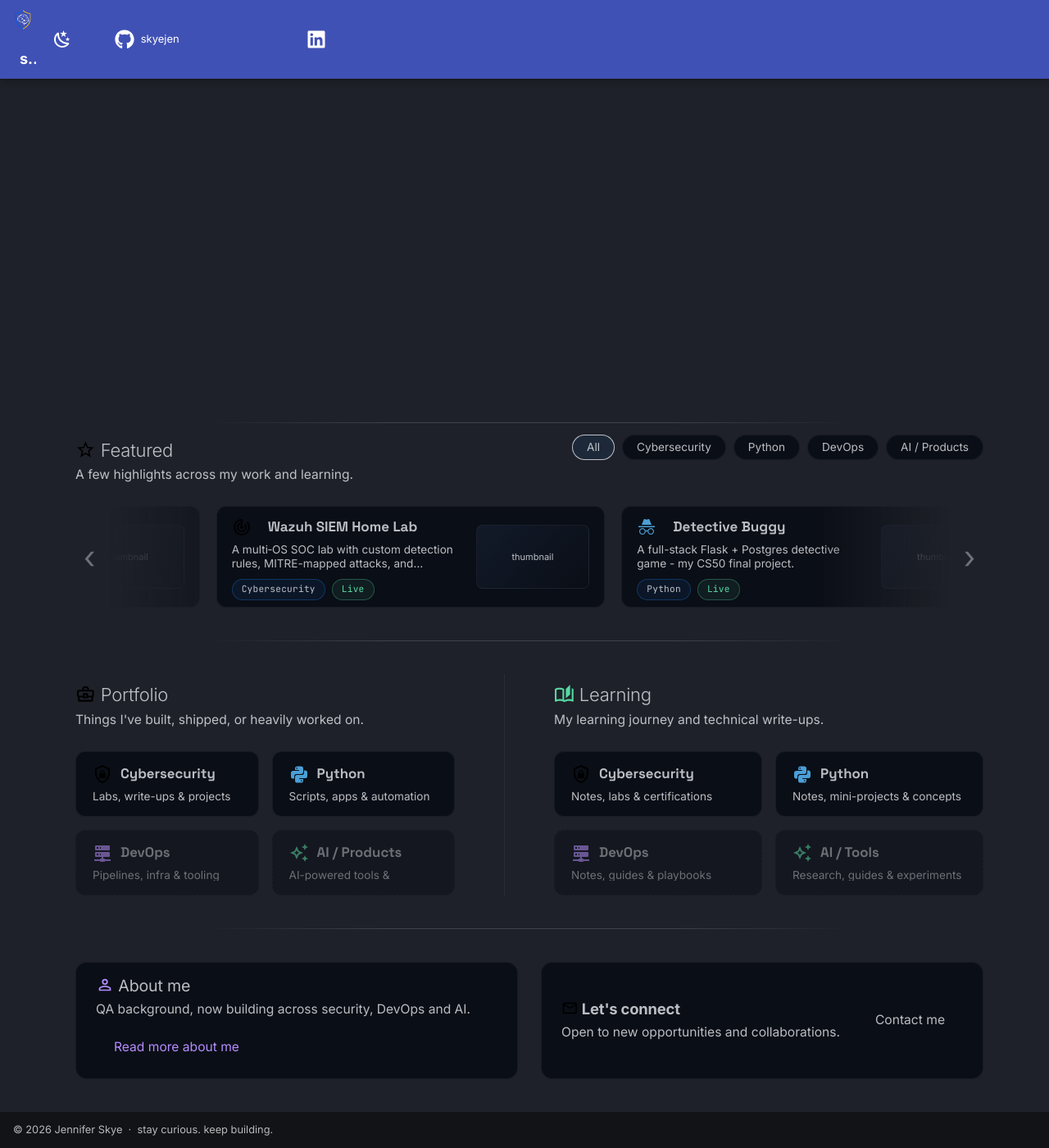
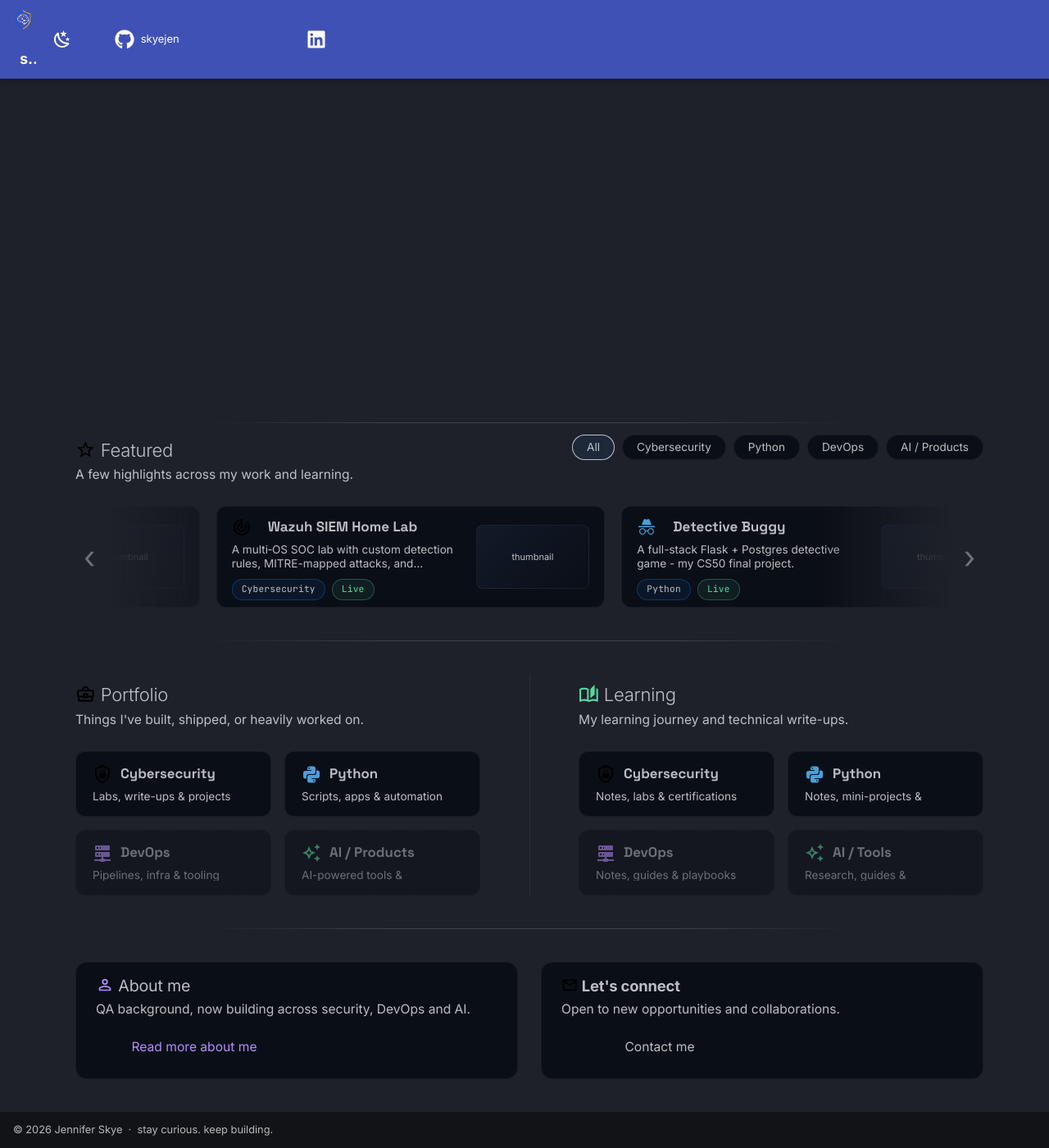
Before and after one commit to skyejen/skyejen.github.io, an MkDocs documentation site: the page built from docs/index.md, in a window 1280 px wide and 1400 px high, scrolled down 412 px. Shown: the whole window at 82% size. Built offline with MkDocs 1.6.1 and Material for MkDocs 9.7.7, drawn with Linux system fonts in a browser that asks for light colours.

Commit message:
UI: add single central axis

```diff
--- a/docs/stylesheets/local.css
+++ b/docs/stylesheets/local.css
@@ -122,10 +122,12 @@
 .sj-tag--soon { color: var(--sj-gold); background: rgba(242,193,78,0.08); border-color: rgba(242,193,78,0.3); }
 
 /* ===== Hubs ===== */
-.sj-hubs { display: grid; grid-template-columns: 1fr 1fr; gap: 3rem; margin-top: 0; }
-@media screen and (max-width: 55em){ .sj-hubs { grid-template-columns: 1fr; gap: 1.5rem; } }
-.sj-hubs > .sj-hub:first-child { border-right: 1px solid var(--sj-tile-border); padding-right: 3rem; }
-@media screen and (max-width: 55em){ .sj-hubs > .sj-hub:first-child { border-right: none; padding-right: 0; } }
+.sj-hubs { display: grid; grid-template-columns: 1fr 1fr; gap: 0; margin-top: 0; position: relative; }
+@media screen and (max-width: 55em){ .sj-hubs { grid-template-columns: 1fr; } }
+.sj-hubs > .sj-hub:first-child { padding-right: 3rem; }
+.sj-hubs > .sj-hub:last-child { padding-left: 3rem; }
+.sj-hubs::before { content: ""; position: absolute; top: 0; bottom: 0; left: 50%; width: 1px; background: var(--sj-tile-border); }
+@media screen and (max-width: 55em){ .sj-hubs > .sj-hub:first-child { padding-right: 0; } .sj-hubs > .sj-hub:last-child { padding-left: 0; } .sj-hubs::before { display: none; } }
 .sj-hub h2 { margin-top: 0.5rem; margin-bottom: 0.12rem; padding-bottom: 0; }
 .sj-hubgrid { display: grid; grid-template-columns: 1fr 1fr; gap: 0.8rem; }
 .sj-hubgrid > p { display: contents; }
@@ -146,7 +148,7 @@
 .sj-panel h4 { font-size: 0.92rem; }
 .sj-panel-body .sj-section-sub { margin: 0; }
 .sj-panel > p { margin: 0; }
-.sj-panel .sj-btn { align-self: center; margin: 0; white-space: nowrap; flex-shrink: 0; }
+.sj-panel .sj-btn { align-self: center; margin: 0; white-space: nowrap; flex-shrink: 0; min-width: 12rem; justify-content: center; }
 .sj-about h3 .twemoji svg { fill: var(--sj-purple) !important; }
 .sj-connectbox h4 .twemoji svg { fill: var(--sj-gold) !important; }
 
```
